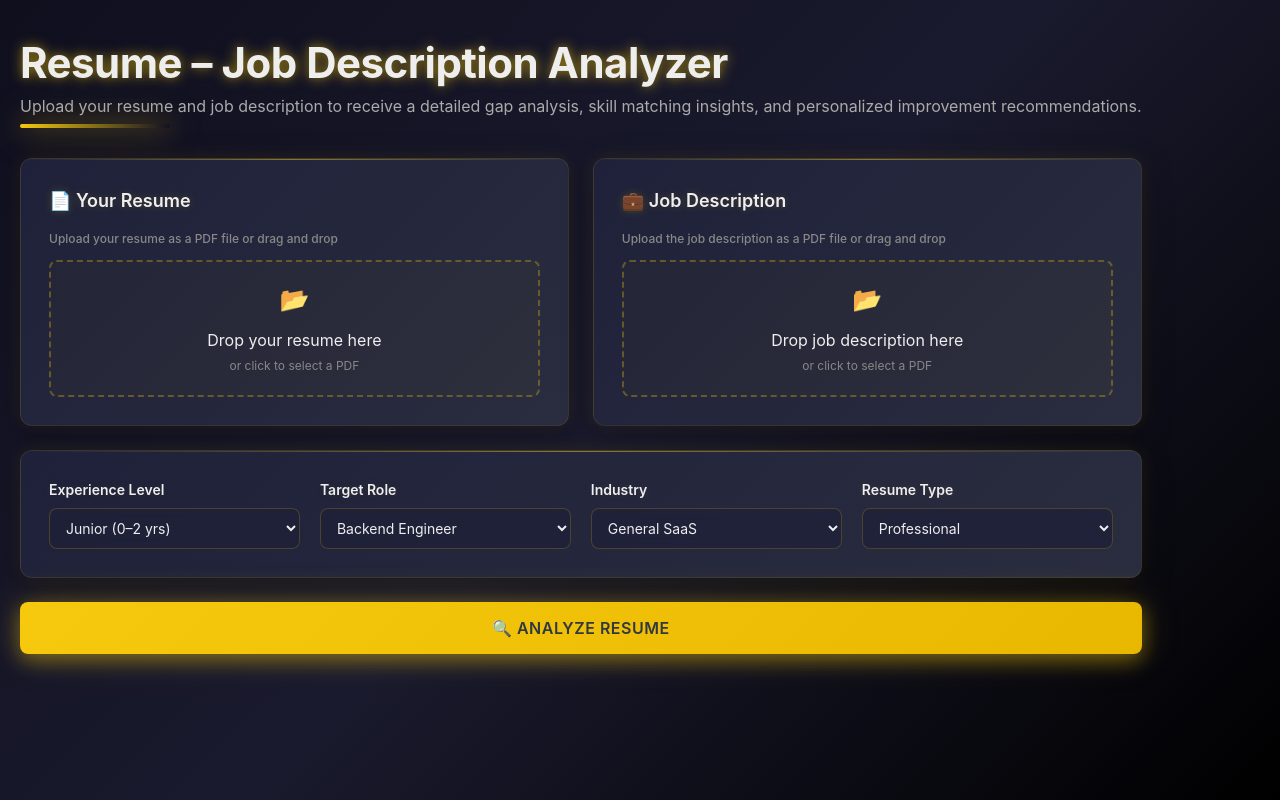
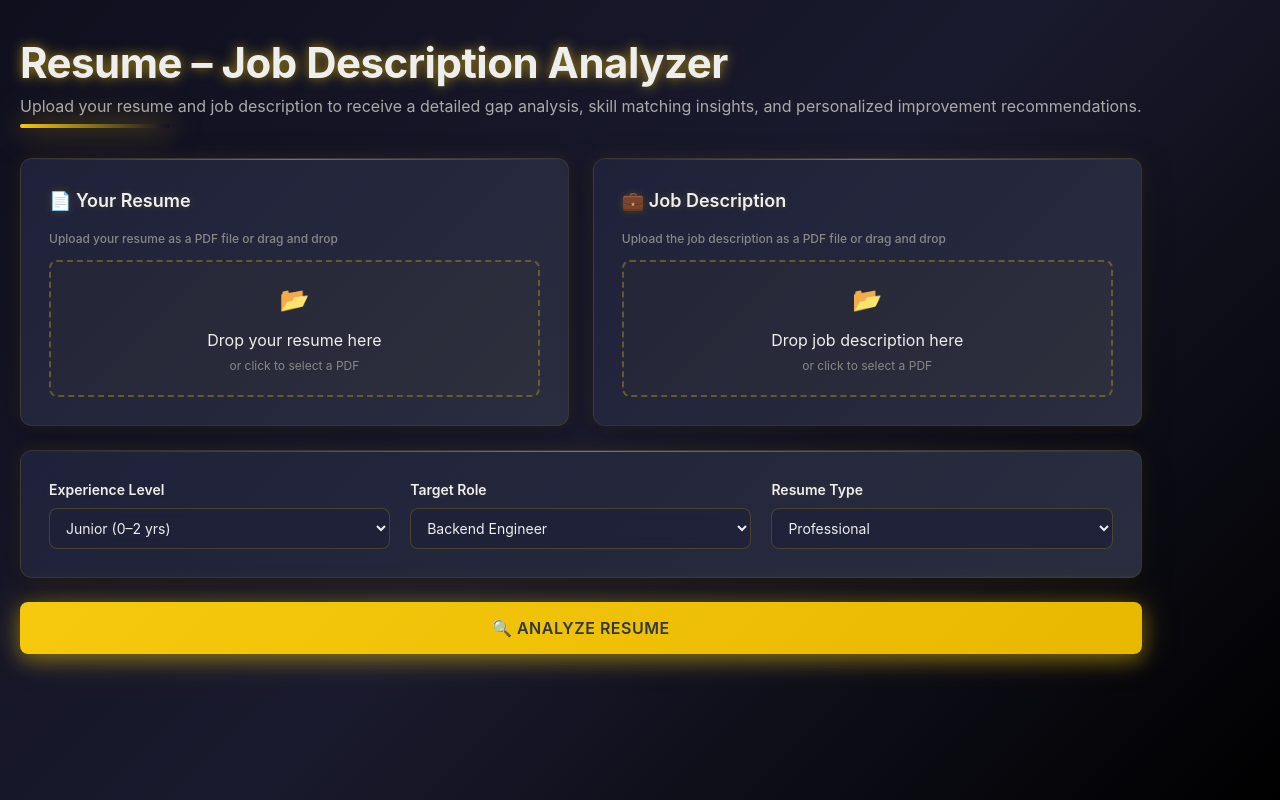
Before and after one commit to amarnath123456789/resume-jd-analyzer, a React (Vite) app in the folder resume-jd-analyzer/: page / in a window 1280 px wide. Built offline with nearby package versions, Linux system fonts and the light colour scheme; no server answers.

Commit message:
Update App.jsx

```diff
--- a/resume-jd-analyzer/src/App.jsx
+++ b/resume-jd-analyzer/src/App.jsx
@@ -18,7 +18,6 @@ function App() {
 
   const [experienceLevel, setExperienceLevel] = useState("junior");
   const [roleType, setRoleType] = useState("backend");
-  const [industry, setIndustry] = useState("saas");
   const [resumeSource, setResumeSource] = useState("professional");
 
   const [loading, setLoading] = useState(false);
@@ -36,7 +35,6 @@ function App() {
         jdFile,
         experienceLevel,
         roleType,
-        industry,
         resumeSource
       });
       setResult(data);
@@ -93,18 +91,6 @@ function App() {
             </label>
 
             <label>
-              Industry
-              <select value={industry} onChange={(e) => setIndustry(e.target.value)}>
-                <option value="saas">General SaaS</option>
-                <option value="fintech">Fintech</option>
-                <option value="ecommerce">E-commerce</option>
-                <option value="healthcare">Healthcare</option>
-                <option value="enterprise">Enterprise / B2B</option>
-                <option value="startup">Startup</option>
-              </select>
-            </label>
-
-            <label>
               Resume Type
               <select value={resumeSource} onChange={(e) => setResumeSource(e.target.value)}>
                 <option value="academic">Academic / Student</option>
```
